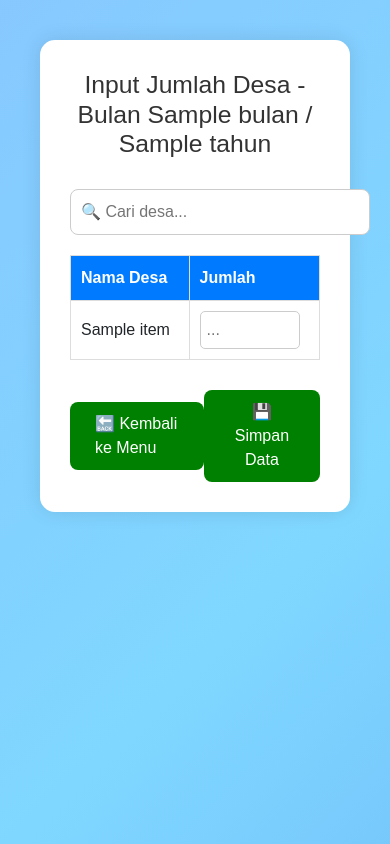
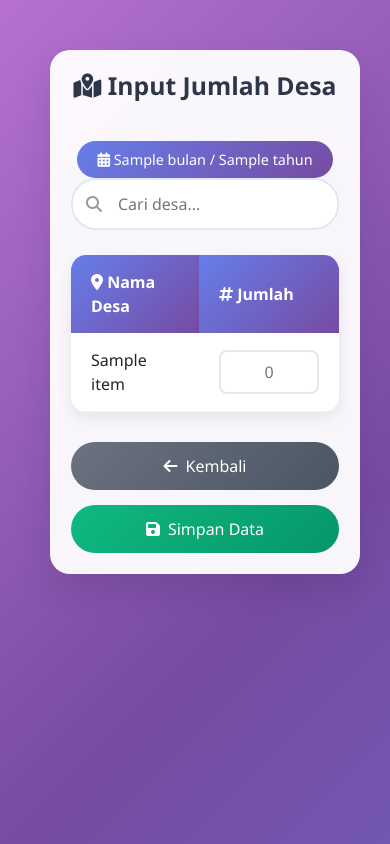
Before and after one commit to AndrianFakhruza/Data-Converter-Web, a Flask app: template templates/form_input_desa.html in a window 390 px wide. Run offline with Flask 3, Linux system fonts and the light colour scheme; the template is opened without the code that fills it: most values are stand-ins (such as "Sample title", 1, 10 or a date in 2020).

Commit message:
Update form input desa

```diff
--- a/templates/form_input_desa.html
+++ b/templates/form_input_desa.html
@@ -3,12 +3,13 @@
 <head>
   <title>Input Jumlah Desa</title>
   <link href="https://cdn.jsdelivr.net/npm/bootstrap@5.3.0/dist/css/bootstrap.min.css" rel="stylesheet">
+  <link href="https://cdnjs.cloudflare.com/ajax/libs/font-awesome/6.4.0/css/all.min.css" rel="stylesheet">
 
   <style>
     body {
       margin: 0;
-      font-family: Arial, sans-serif;
-      background: linear-gradient(-45deg, #5c98f2, #7fd7ff, #8fbcff, #b0e0ff);
+      font-family: 'Segoe UI', Tahoma, Geneva, Verdana, sans-serif;
+      background: linear-gradient(-45deg, #667eea, #764ba2, #f093fb, #f5576c);
       background-size: 400% 400%;
       animation: gradientBG 15s ease infinite;
       min-height: 100vh;
@@ -22,59 +23,108 @@
     }
 
     .container {
-      background-color: white;
-      padding: 30px;
-      border-radius: 15px;
+      background: rgba(255, 255, 255, 0.95);
+      backdrop-filter: blur(10px);
+      padding: 35px;
+      border-radius: 20px;
       max-width: 1000px;
       margin: auto;
-      box-shadow: 0 0 20px rgba(0,0,0,0.1);
-      position: relative;
+      box-shadow: 0 15px 35px rgba(0,0,0,0.1);
+      border: 1px solid rgba(255,255,255,0.2);
     }
 
     h2 {
       text-align: center;
-      color: #333;
+      color: #2d3748;
+      margin-bottom: 30px;
+      font-weight: 600;
+    }
+
+    .month-badge {
+      display: inline-block;
+      background: linear-gradient(135deg, #667eea, #764ba2);
+      color: white;
+      padding: 8px 20px;
+      border-radius: 25px;
+      font-size: 0.9rem;
+      margin-top: 10px;
+    }
+
+    .search-box {
+      position: relative;
+      max-width: 400px;
+      margin: 0 auto 25px auto;
+    }
+
+    .search-box i {
+      position: absolute;
+      left: 15px;
+      top: 50%;
+      transform: translateY(-50%);
+      color: #999;
+    }
+
+    input[type="text"] {
+      padding: 12px 20px 12px 45px;
+      width: 100%;
+      border-radius: 25px;
+      border: 2px solid #e2e8f0;
+      background: white;
+      font-size: 1rem;
+      transition: all 0.3s ease;
+    }
+
+    input[type="text"]:focus {
+      border-color: #667eea;
+      outline: none;
+      box-shadow: 0 0 0 3px rgba(102, 126, 234, 0.1);
+    }
+
+    .table-wrapper {
+      background: white;
+      border-radius: 15px;
+      overflow: hidden;
+      box-shadow: 0 5px 15px rgba(0,0,0,0.08);
       margin-bottom: 30px;
     }
 
-    input[type="text"] {
-      padding: 10px;
-      width: 300px;
-      margin: 0 auto 20px auto;
-      border-radius: 8px;
-      border: 1px solid #ccc;
-      display: block;
-    }
-
     table {
-      margin: auto;
+      width: 100%;
       border-collapse: collapse;
-      width: 100%;
-      background-color: white;
-    }
-
-    th, td {
-      border: 1px solid #ddd;
-      padding: 10px;
-      text-align: left;
     }
 
     th {
-      background-color: #007bff;
+      background: linear-gradient(135deg, #667eea, #764ba2);
       color: white;
+      padding: 15px 20px;
+      font-weight: 600;
+      border: none;
+    }
+
+    td {
+      padding: 15px 20px;
+      border-bottom: 1px solid #f1f5f9;
     }
 
     tr:hover {
-      background-color: #f1f1f1;
+      background-color: #f8fafc;
+      transform: scale(1.01);
+      transition: all 0.2s ease;
     }
 
     input[type="number"] {
-      padding: 6px;
-      border-radius: 5px;
-      border: 1px solid #ccc;
+      padding: 8px 12px;
+      border-radius: 8px;
+      border: 2px solid #e2e8f0;
       width: 100px;
-      -moz-appearance: textfield;
-      appearance: textfield;
+      text-align: center;
+      transition: all 0.3s ease;
+    }
+
+    input[type="number"]:focus {
+      border-color: #667eea;
+      outline: none;
+      transform: scale(1.05);
     }
 
     input[type="number"]::-webkit-inner-spin-button,
@@ -88,44 +138,80 @@
       justify-content: space-between;
       align-items: center;
       margin-top: 30px;
+      gap: 15px;
     }
 
-    button {
-      padding: 10px 25px;
-      background-color: green;
-      color: white;
+    .btn-modern {
+      display: inline-flex;
+      align-items: center;
+      gap: 8px;
+      padding: 12px 25px;
       border: none;
-      border-radius: 8px;
-      font-size: 16px;
+      border-radius: 25px;
+      font-size: 1rem;
+      font-weight: 500;
+      text-decoration: none;
       cursor: pointer;
-      transition: 0.3s;
+      transition: all 0.3s ease;
     }
 
-    button:hover {
-      background-color: darkgreen;
+    .btn-back {
+      background: linear-gradient(135deg, #6b7280, #4b5563);
+      color: white;
     }
 
-    .back-btn {
-      background-color: green;
+    .btn-save {
+      background: linear-gradient(135deg, #10b981, #059669);
       color: white;
-      text-decoration: none;
-      padding: 10px 25px;
-      border-radius: 8px;
-      font-size: 16px;
-      display: inline-block;
-      transition: 0.3s;
     }
 
-    .back-btn:hover {
-      background-color: #5a6268;
+    .btn-modern:hover {
+      transform: translateY(-2px);
+      box-shadow: 0 8px 20px rgba(0,0,0,0.2);
+      color: white;
+    }
+
+    /* Modal improvements */
+    .modal-content {
+      border-radius: 15px;
+      border: none;
+      box-shadow: 0 20px 40px rgba(0,0,0,0.2);
+    }
+
+    .modal-header {
+      border: none;
+      border-radius: 15px 15px 0 0;
+    }
+
+    .modal-footer {
+      border: none;
+    }
+
+    .modal .btn {
+      border-radius: 25px;
+      padding: 10px 20px;
+    }
+
+    @media (max-width: 768px) {
+      .container {
+        padding: 20px;
+        margin: 10px;
+      }
+
+      .btn-container {
+        flex-direction: column;
+        align-items: stretch;
+      }
+
+      .btn-modern {
+        justify-content: center;
+      }
     }
   </style>
 </head>
 <body>
   <div class="container">
-
     {% if success %}
-    <!-- Trigger Bootstrap Modal -->
     <script>
       window.addEventListener("DOMContentLoaded", function () {
         var myModal = new bootstrap.Modal(document.getElementById('successModal'));
@@ -134,75 +220,99 @@
     </script>
     {% endif %}
 
-    <h2>Input Jumlah Desa - Bulan {{ bulan }} / {{ tahun }}</h2>
+    <div style="text-align: center;">
+      <h2><i class="fas fa-map-marked-alt"></i> Input Jumlah Desa</h2>
+      <div class="month-badge">
+        <i class="fas fa-calendar-alt"></i> {{ bulan }} / {{ tahun }}
+      </div>
+    </div>
 
     <form method="POST" action="{{ url_for('input_desa') }}" id="desaForm">
       <input type="hidden" name="bulan" value="{{ bulan }}">
       <input type="hidden" name="tahun" value="{{ tahun }}">
       <input type="hidden" name="submit_data" value="true">
 
-      <input type="text" placeholder="🔍 Cari desa..." onkeyup="search(this)">
+      <div class="search-box">
+        <i class="fas fa-search"></i>
+        <input type="text" placeholder="Cari desa..." onkeyup="search(this)">
+      </div>
+
+      <div class="table-wrapper">
         <table id="dataTable">
-        <tr><th>Nama Desa</th><th>Jumlah</th></tr>
+          <thead>
+            <tr>
+              <th><i class="fas fa-map-marker-alt"></i> Nama Desa</th>
+              <th><i class="fas fa-hashtag"></i> Jumlah</th>
+            </tr>
+          </thead>
+          <tbody>
             {% for item in desa_list %}
               <tr>
                 <td>{{ item }}</td>
-            <td><input type="number" name="{{ item }}" min="0" placeholder="..."></td>
+                <td><input type="number" name="{{ item }}" min="0" placeholder="0"></td>
               </tr>
             {% endfor %}
+          </tbody>
         </table>
+      </div>
 
       <div class="btn-container">
-        <a href="{{ url_for('index') }}" class="back-btn">🔙 Kembali ke Menu</a>
-        <button type="button" onclick="showConfirm()">💾 Simpan Data</button>
+        <a href="{{ url_for('index') }}" class="btn-modern btn-back">
+          <i class="fas fa-arrow-left"></i> Kembali
+        </a>
+        <button type="button" class="btn-modern btn-save" onclick="showConfirm()">
+          <i class="fas fa-save"></i> Simpan Data
+        </button>
       </div>
     </form>
   </div>
 
-  <!-- Modal Sukses -->
-  <div class="modal fade" id="successModal" tabindex="-1" aria-labelledby="successModalLabel" aria-hidden="true">
+  <!-- Success Modal -->
+  <div class="modal fade" id="successModal" tabindex="-1" aria-hidden="true">
     <div class="modal-dialog modal-dialog-centered">
       <div class="modal-content">
         <div class="modal-header bg-success text-white">
-          <h5 class="modal-title" id="successModalLabel">✅ Data Berhasil Disimpan!</h5>
+          <h5 class="modal-title"><i class="fas fa-check-circle"></i> Berhasil!</h5>
         </div>
         <div class="modal-body">
-          Data berhasil disimpan ke:
-          <strong>data/jumlah_desa_{{ tahun }}_{{ bulan }}.csv</strong>
+          Data berhasil disimpan ke: <strong>data/jumlah_desa_{{ tahun }}_{{ bulan }}.csv</strong>
         </div>
         <div class="modal-footer">
-          <a href="{{ url_for('index') }}" class="btn btn-success">🏠 Kembali ke Menu</a>
-          <a href="{{ url_for('isi_jumlah_desa') }}" class="btn btn-secondary">📅 Isi Bulan & Tahun Lagi</a>
+          <a href="{{ url_for('index') }}" class="btn btn-success">
+            <i class="fas fa-home"></i> Menu Utama
+          </a>
+          <a href="{{ url_for('isi_jumlah_desa') }}" class="btn btn-secondary">
+            <i class="fas fa-plus"></i> Input Lagi
+          </a>
         </div>
       </div>
     </div>
   </div>
 
-  <!-- Modal Konfirmasi -->
-  <div class="modal fade" id="confirmModal" tabindex="-1" aria-labelledby="confirmModalLabel" aria-hidden="true">
+  <!-- Confirm Modal -->
+  <div class="modal fade" id="confirmModal" tabindex="-1" aria-hidden="true">
     <div class="modal-dialog modal-dialog-centered">
       <div class="modal-content">
         <div class="modal-header bg-warning">
-          <h5 class="modal-title" id="confirmModalLabel">Konfirmasi Pengisian Data</h5>
+          <h5 class="modal-title"><i class="fas fa-question-circle"></i> Konfirmasi</h5>
         </div>
         <div class="modal-body">
-          apakah semua data sudah benar?
+          Apakah semua data sudah benar?
         </div>
         <div class="modal-footer">
-          <button type="button" class="btn btn-secondary" data-bs-dismiss="modal">Cek Lagi</button>
+          <button type="button" class="btn btn-secondary" data-bs-dismiss="modal">Periksa Lagi</button>
           <button type="button" class="btn btn-primary" onclick="submitForm()">Ya, Simpan</button>
         </div>
       </div>
     </div>
   </div>
 
-  <!-- Scripts -->
   <script src="https://cdn.jsdelivr.net/npm/bootstrap@5.3.0/dist/js/bootstrap.bundle.min.js"></script>
   <script>
     function search(input) {
       let filter = input.value.toUpperCase();
-      let rows = document.querySelectorAll("#dataTable tr");
-      for (let i = 1; i < rows.length; i++) {
+      let rows = document.querySelectorAll("#dataTable tbody tr");
+      for (let i = 0; i < rows.length; i++) {
         let td = rows[i].getElementsByTagName("td")[0];
         rows[i].style.display = td.innerHTML.toUpperCase().includes(filter) ? "" : "none";
       }
--- a/templates/isi_pemeriksaan.html
+++ b/templates/isi_pemeriksaan.html
@@ -73,7 +73,7 @@
     }
 
     .back-btn {
-      background-color: green;
+      background-color: gree;
       color: white;
       text-decoration: none;
       display: inline-block;
```
Also changed, not shown: data/jumlah_desa_2025_07.csv (added, +41 -0 lines), data/jumlah_desa_2025_08.csv (added, +41 -0 lines), data/jumlah_pemeriksaan_2025_07.csv (added, +24 -0 lines), data/jumlah_pemeriksaan_2025_08.csv (added, +24 -0 lines), static/grafik/desa_2025_07.png, static/grafik/desa_2025_08.png (added), static/grafik/pemeriksaan_2025_07.png, static/grafik/pemeriksaan_2025_08.png (added), 1 other file. Lines whose indentation alone changed are shown as unchanged.
